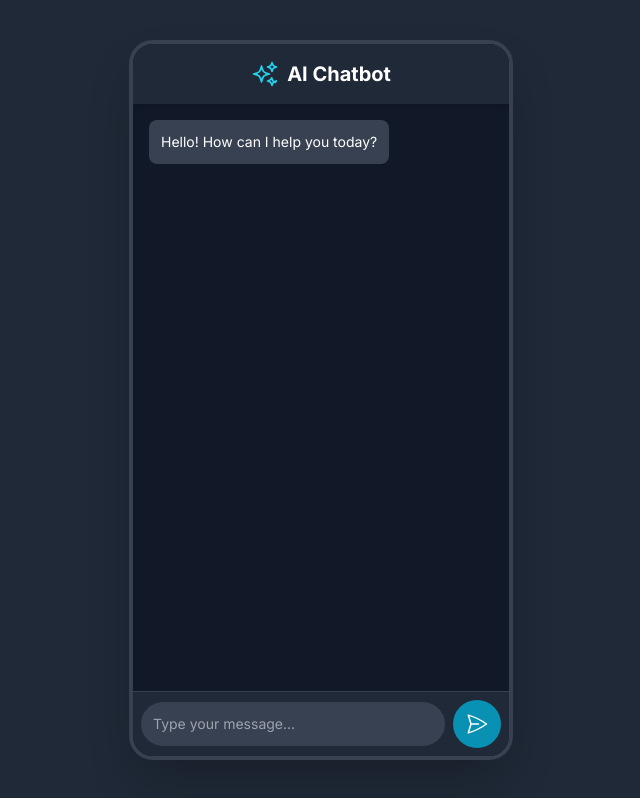
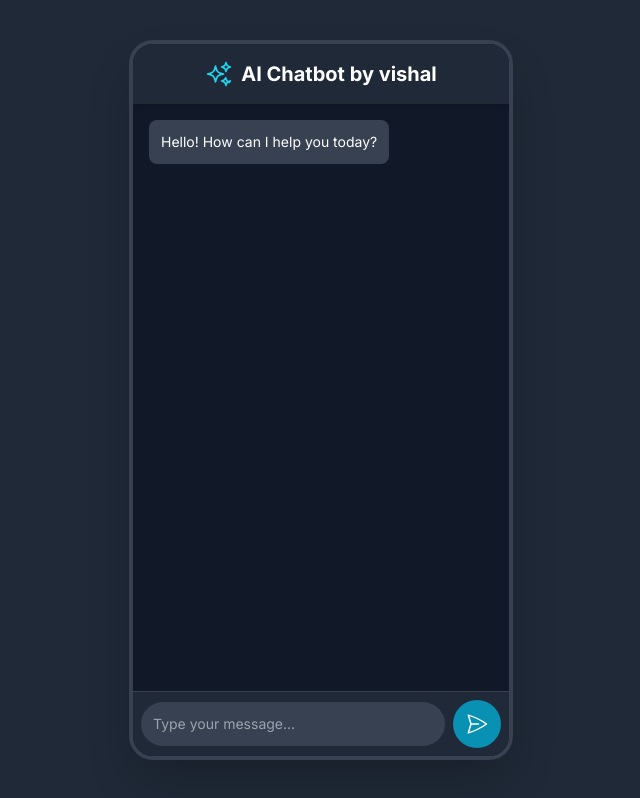
Before and after one commit to vishal007-cool/ai, a plain HTML site: page index.html in a window 1280 px wide. Shown: the whole page, without its empty margins (319-959 px from the left). Drawn offline with nearby package versions, Linux system fonts and the light colour scheme.

Commit message:
Update index.html

```diff
--- a/index.html
+++ b/index.html
@@ -37,7 +37,7 @@
                 <svg xmlns="http://www.w3.org/2000/svg" fill="none" viewBox="0 0 24 24" stroke-width="1.5" stroke="currentColor" class="w-7 h-7 mr-2 text-cyan-400">
                     <path stroke-linecap="round" stroke-linejoin="round" d="M9.813 15.904L9 18.75l-.813-2.846a4.5 4.5 0 00-3.09-3.09L2.25 12l2.846-.813a4.5 4.5 0 003.09-3.09L9 5.25l.813 2.846a4.5 4.5 0 003.09 3.09L15.75 12l-2.846.813a4.5 4.5 0 00-3.09 3.09zM18.259 8.715L18 9.75l-.259-1.035a3.375 3.375 0 00-2.455-2.456L14.25 6l1.036-.259a3.375 3.375 0 002.455-2.456L18 2.25l.259 1.035a3.375 3.375 0 002.456 2.456L21.75 6l-1.035.259a3.375 3.375 0 00-2.456 2.456zM18 15.75l.259 1.035a3.375 3.375 0 002.456 2.456L21.75 18l-1.035.259a3.375 3.375 0 00-2.456 2.456L18 21.75l-.259-1.035a3.375 3.375 0 00-2.456-2.456L14.25 18l1.035-.259a3.375 3.375 0 002.456-2.456L18 15.75z" />
                 </svg>
-                AI Chatbot
+                AI Chatbot by vishal
             </h1>
         </header>
 
```
